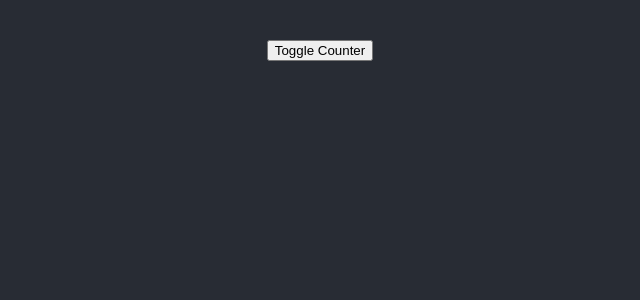
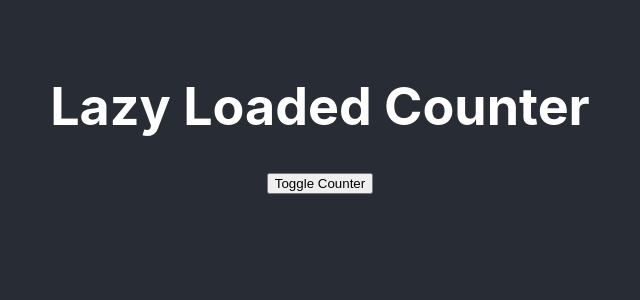
Before and after one commit to LukeWlodarczyk/lazy-counter-module, a React (Create React App) app: page / in a window 1280 px wide. Shown: the top 300 px of the page, without its empty margins (320-960 px from the left). Built offline with nearby package versions, Linux system fonts and the light colour scheme.

Commit message:
add heading

```diff
--- a/src/App.js
+++ b/src/App.js
@@ -11,6 +11,7 @@ function App() {
   return (
     <div className="App">
       <header className="App-header">
+        <h1>Lazy Loaded Counter</h1>
         <button onClick={toggleCounter}>Toggle Counter</button>
         {isCounterVisible && <LazyCounterModule defaultValue={1}/>}
       </header>
```
